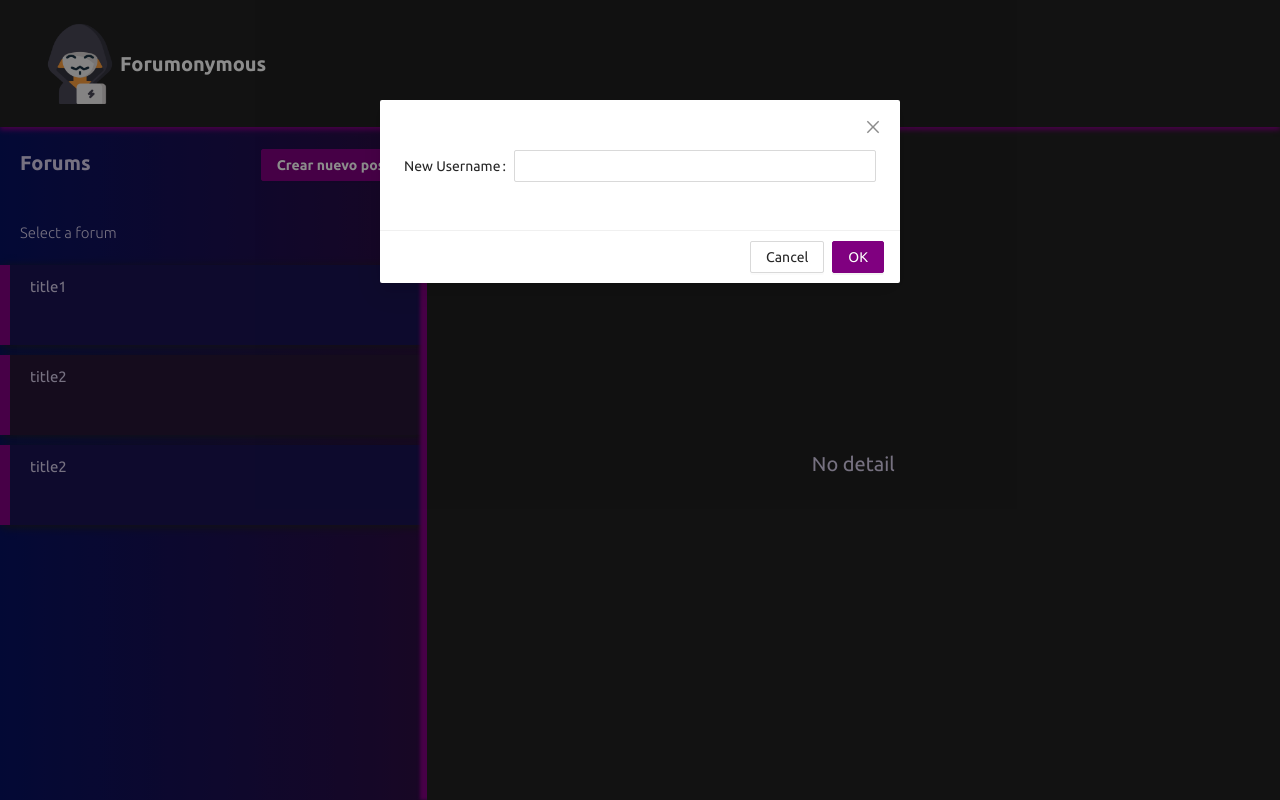
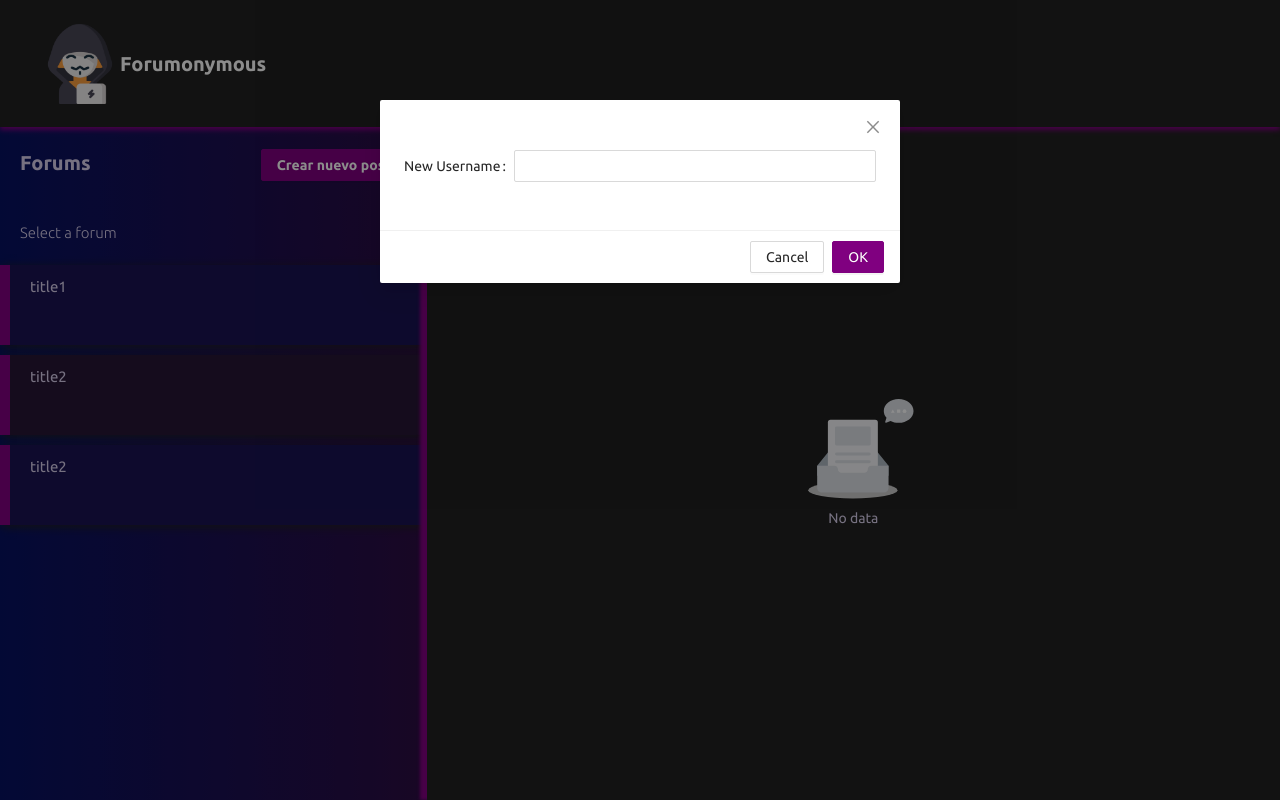
Before and after one commit to CybersecTeam/ForumFrontend, a React (Create React App) app: page / in a window 1280 px wide. Built offline with nearby package versions, Linux system fonts and the light colour scheme; no server answers.

Commit message:
empty detail

```diff
--- a/src/Components/Forum/ForumDetail.js
+++ b/src/Components/Forum/ForumDetail.js
@@ -1,6 +1,7 @@
 import React, { useState } from "react";
 import { useSelector } from "react-redux";
 import "./Forum.css";
+import { Empty } from "antd";
 
 function ForumDetail({ selectedForumId }) {
   const forumDetail = useSelector(
@@ -36,7 +37,9 @@ function ForumDetail({ selectedForumId }) {
           </div>
         </div>
       ) : (
-        <div>No detail</div>
+        <div>
+          <Empty></Empty>
+        </div>
       )}
     </div>
   );
```
